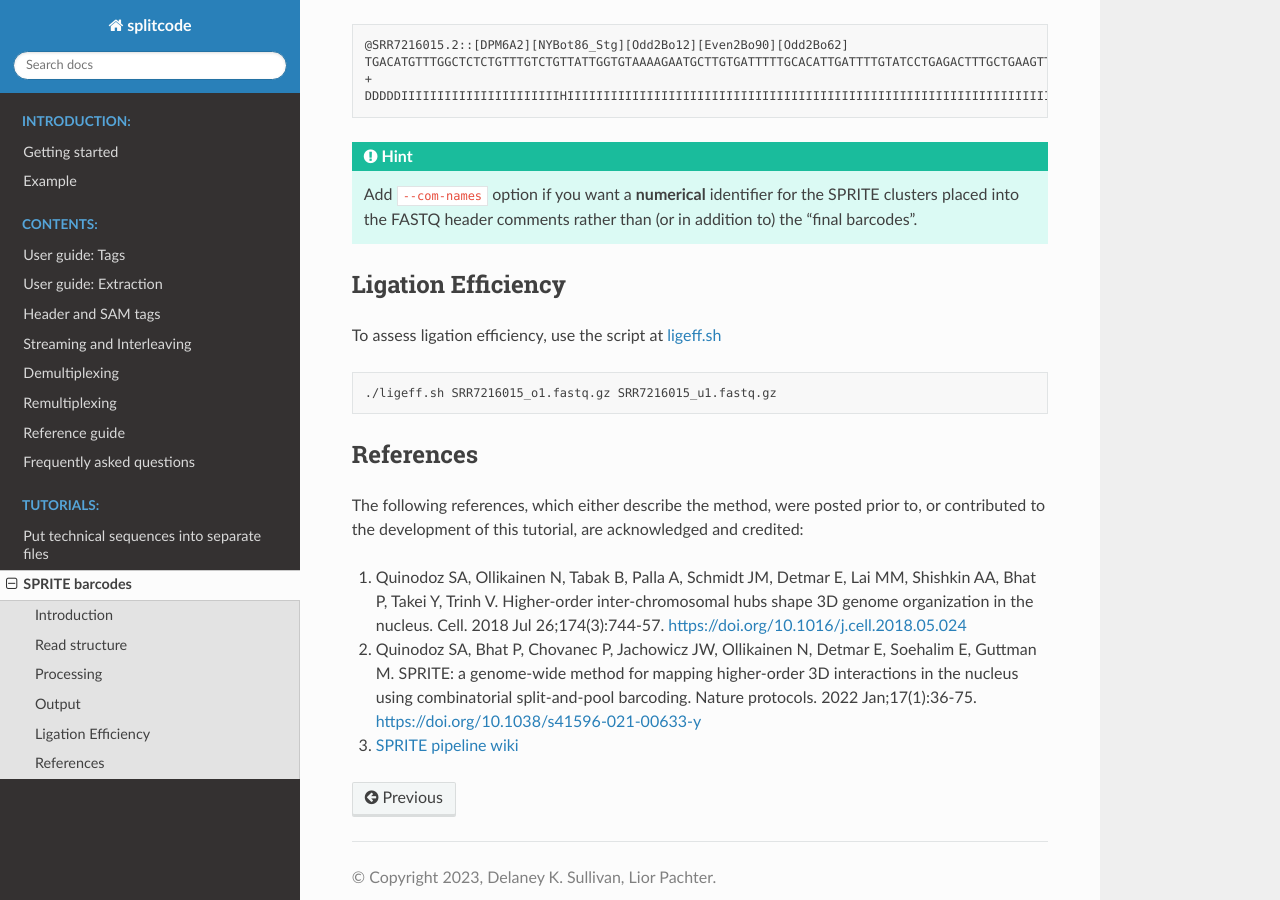
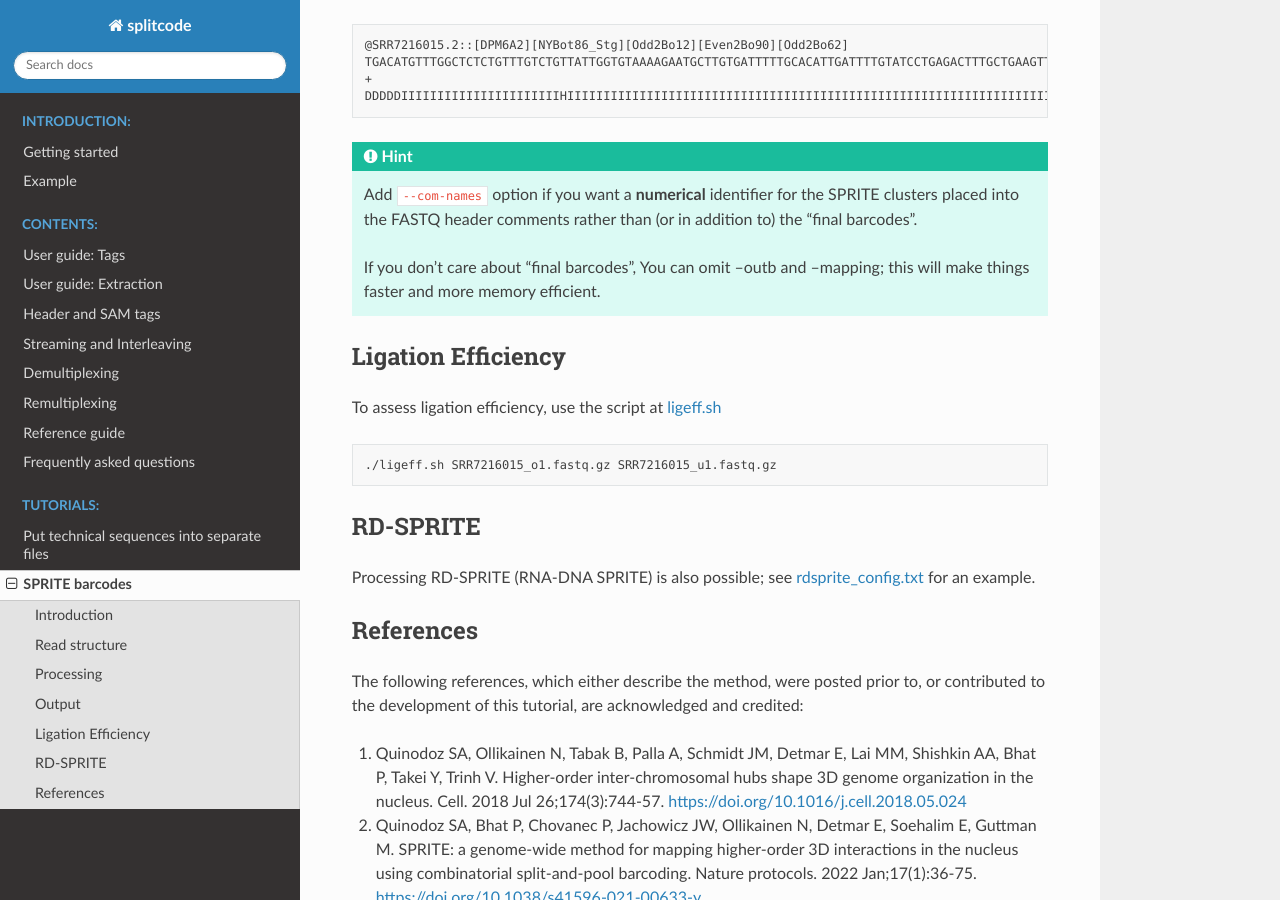
Before and after one commit to pachterlab/splitcode-tutorial, a Sphinx documentation site: the page built from docs/source/tutorials_sprite.rst, in a window 1280 px wide and 900 px high, scrolled down 2302 px. Built offline with Sphinx 7.4.7 and the Read the Docs theme 2.0.0, drawn with Linux system fonts in a browser that asks for light colours.

Commit message:
Add RD-SPRITE example

```diff
--- a/docs/source/tutorials_sprite.rst
+++ b/docs/source/tutorials_sprite.rst
@@ -70,6 +70,9 @@
 
    Add ``--com-names`` option if you want a **numerical** identifier for the SPRITE clusters placed into the FASTQ header comments rather than (or in addition to) the "final barcodes".
 
+   If you don't care about "final barcodes", You can omit --outb and --mapping; this will make things faster and more memory efficient.
+
+
 
 Ligation Efficiency
 ^^^^^^^^^^^^^^^^^^^
@@ -82,6 +85,13 @@
    ./ligeff.sh SRR7216015_o1.fastq.gz SRR7216015_u1.fastq.gz
 
 
+
+RD-SPRITE
+^^^^^^^^^
+
+Processing RD-SPRITE (RNA-DNA SPRITE) is also possible; see `rdsprite_config.txt <https://raw.githubusercontent.com/pachterlab/splitcode-tutorial/main/uploads/sprite/rdsprite_config.txt>`_ for an example.
+
+
 References
 ^^^^^^^^^^
 
```
Also changed, not shown: 1 other file.
